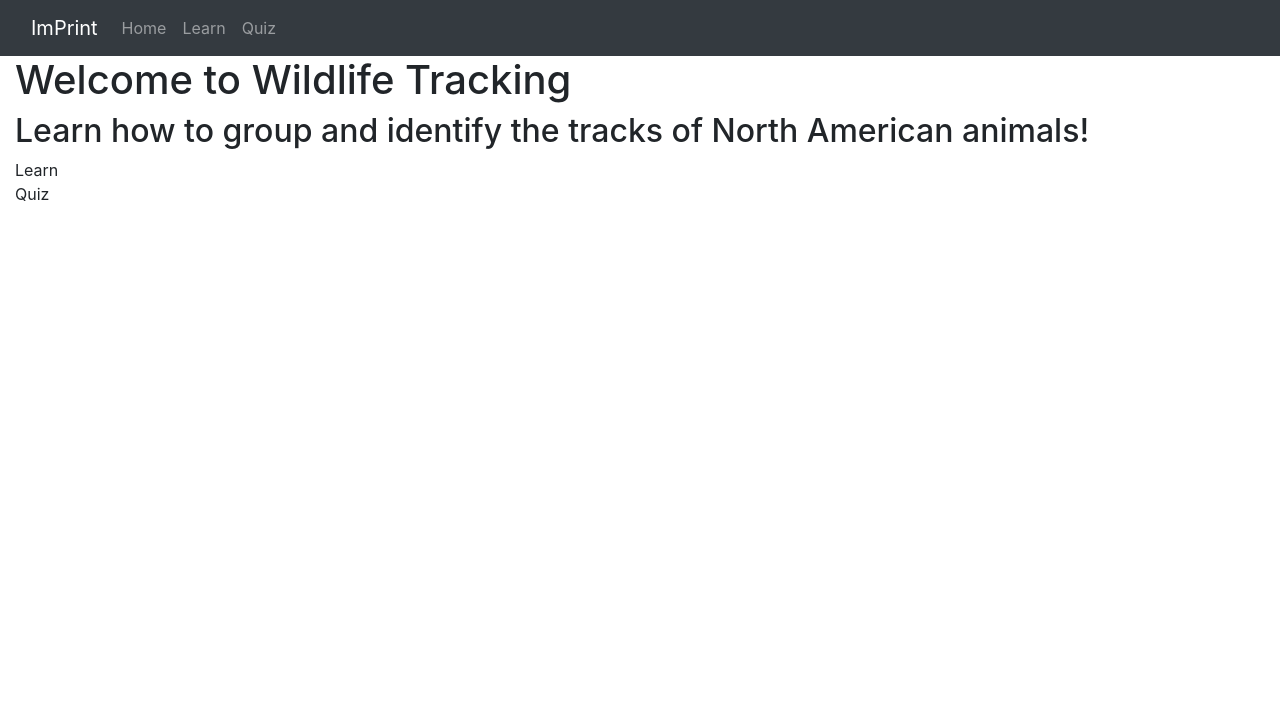
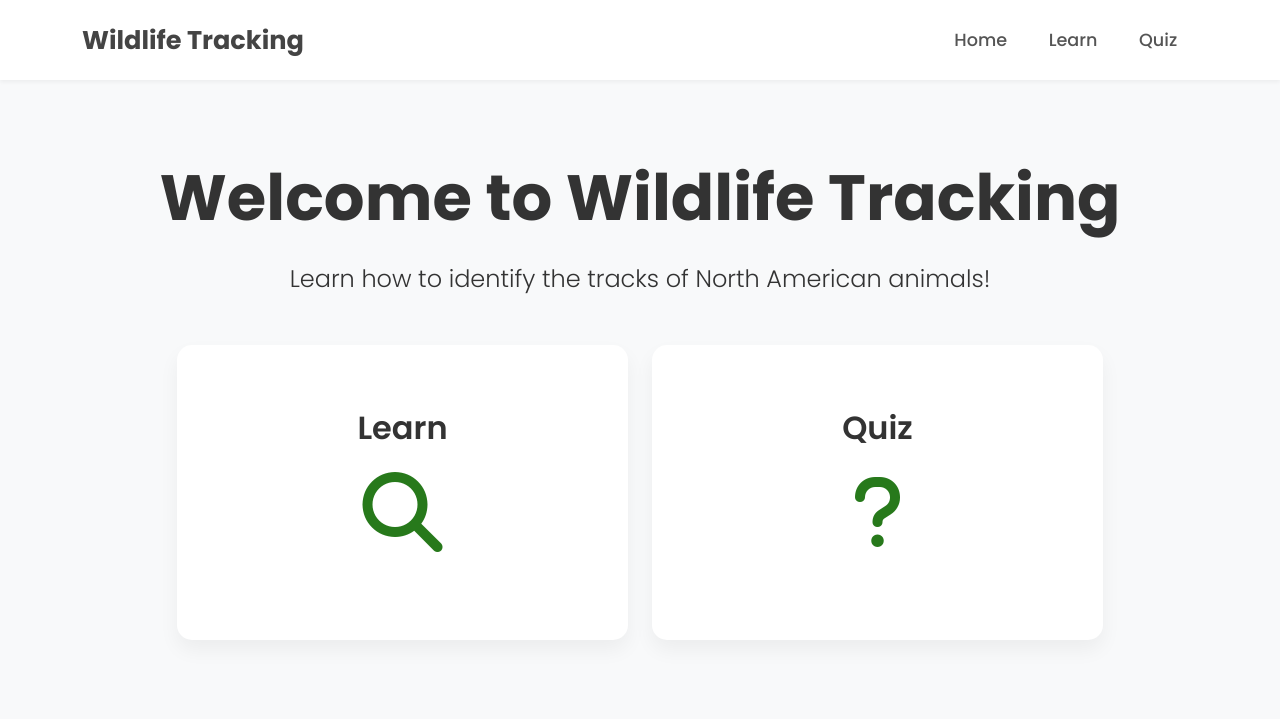
Before and after one commit to rebeccayu2015/ui-design-wildlife-tracker, a Flask app: page / in a window 1280 px wide. Shown: the top 719 px of the page. Run offline with Flask 3, Linux system fonts and the light colour scheme; some libraries are stand-ins or nearby versions.

Commit message:
Homepage created

```diff
--- a/static/css/main.css
+++ b/static/css/main.css
@@ -1 +1,102 @@
 /* MAIN CSS */
+
+/* Global Styles */
+body {
+    font-family: 'Poppins', sans-serif;
+    color: #333;
+    background-color: #f8f9fa;
+}
+
+/* Navbar */
+.navbar {
+    background-color: #fff;
+    box-shadow: 0 2px 4px rgba(0,0,0,0.05);
+    padding: 1rem 0;
+}
+
+.navbar-brand {
+    font-size: 1.6rem;
+    color: #444;
+    margin-right: 2rem;
+}
+
+.nav-link {
+    color: #555 !important;
+    font-weight: 500;
+    margin: 0 0.8rem;
+    font-size: 1.1rem;
+    transition: all 0.3s ease;
+}
+
+.nav-link:hover {
+    color: #106b03 !important;
+}
+
+/* Homepage */
+.homepage-container {
+    padding: 2rem 0 5rem;
+}
+
+/* Cards */
+.feature-card {
+    text-decoration: none;
+    display: block;
+    transition: all 0.3s ease;
+}
+
+.feature-card:hover {
+    transform: translateY(-10px);
+}
+
+.card {
+    border-radius: 15px;
+    border: none;
+    box-shadow: 0 10px 20px rgba(0,0,0,0.05);
+    transition: all 0.3s ease;
+    background-color: #fff;
+    height: 100%;
+}
+
+.feature-card:hover .card {
+    box-shadow: 0 15px 30px rgba(0,0,0,0.1);
+}
+
+.card-title {
+    color: #333;
+    font-weight: 600;
+}
+
+/* Icons */
+.icon-container {
+    margin: 1.5rem 0;
+}
+
+.icon-large {
+    font-size: 5rem;
+    color: #106b03;
+}
+
+/* Learn icon */
+.fa-search {
+    opacity: 0.9;
+}
+
+/* Quiz icon */
+.fa-question {
+    opacity: 0.9;
+}
+
+/* Responsive */
+@media (max-width: 768px) {
+    .display-3 {
+        font-size: 2.5rem;
+    }
+
+    .lead {
+        font-size: 1.1rem !important;
+    }
+
+    .icon-large {
+        font-size: 4rem;
+    }
+}
--- a/templates/home.html
+++ b/templates/home.html
@@ -2,22 +2,37 @@
 {% extends "layout.html" %}
 
 {% block content %}
-<!-- Content here -->
-<h1>
-    Welcome to Wildlife Tracking
-</h1>
+<div class="homepage-container">
+    <div class="text-center mb-5">
+        <h1 class="display-3 fw-bold mt-5 mb-4">Welcome to Wildlife Tracking</h1>
+        <p class="lead fs-4 mb-5">Learn how to identify the tracks of North American animals!</p>
+    </div>
 
-<h2>
-    Learn how to group and identify the tracks of North American animals!
-</h2>
-
-<div>
-    Learn
-    <img src="" alt="">
-</div>
-
-<div>
-    Quiz
-    <img src="" alt="">
+    <div class="row justify-content-center">
+        <div class="col-md-5">
+            <a href="/learn" class="feature-card">
+                <div class="card text-center py-5">
+                    <div class="card-body">
+                        <h2 class="card-title mb-4">Learn</h2>
+                        <div class="icon-container">
+                            <i class="fas fa-search icon-large"></i>
+                        </div>
+                    </div>
+                </div>
+            </a>
+        </div>
+        <div class="col-md-5">
+            <a href="/quiz" class="feature-card">
+                <div class="card text-center py-5">
+                    <div class="card-body">
+                        <h2 class="card-title mb-4">Quiz</h2>
+                        <div class="icon-container">
+                            <i class="fas fa-question icon-large"></i>
+                        </div>
+                    </div>
+                </div>
+            </a>
+        </div>
+    </div>
 </div>
 {% endblock %}
--- a/templates/layout.html
+++ b/templates/layout.html
@@ -9,45 +9,43 @@
     <link rel="icon" href="data:,">
 
     <!-- JQuery -->
-    <script src="http://code.jquery.com/jquery-3.3.1.min.js"></script>
+    <script src="https://code.jquery.com/jquery-3.6.0.min.js"></script>
 
     <!-- Bootstrap CSS -->
-    <link rel="stylesheet" href="https://stackpath.bootstrapcdn.com/bootstrap/4.2.1/css/bootstrap.min.css">
+    <link href="https://cdn.jsdelivr.net/npm/bootstrap@5.3.2/dist/css/bootstrap.min.css" rel="stylesheet">
+
     <!-- Bootstrap JS -->
-    <script src="https://cdn.jsdelivr.net/npm/bootstrap@5.3.2/dist/js/bootstrap.min.js"></script>
-    <script src="https://cdn.jsdelivr.net/npm/@popperjs/core@2.11.8/dist/umd/popper.min.js"></script>
+    <script src="https://cdn.jsdelivr.net/npm/bootstrap@5.3.2/dist/js/bootstrap.bundle.min.js"></script>
 
-     <!-- JQuery UI (must be loaded after Bootstrap for proper styling) -->
-    <script src="https://code.jquery.com/ui/1.12.0/jquery-ui.min.js"></script>
-    <link rel="stylesheet" href="http://code.jquery.com/ui/1.12.1/themes/base/jquery-ui.css">
+    <!-- Font Awesome for icons -->
+    <link rel="stylesheet" href="https://cdnjs.cloudflare.com/ajax/libs/font-awesome/6.4.0/css/all.min.css">
 
-    <!-- Other scripts/styles -->
+    <!-- Google Fonts -->
+    <link rel="preconnect" href="https://fonts.googleapis.com">
+    <link rel="preconnect" href="https://fonts.gstatic.com" crossorigin>
+    <link href="https://fonts.googleapis.com/css2?family=Poppins:wght@300;400;500;600;700&display=swap" rel="stylesheet">
+
+    <!-- Custom CSS -->
     <link rel="stylesheet" href="{{url_for('static', filename='css/main.css')}}">
 
-    <title>ImPrint</title>
+    <title>Wildlife Tracking</title>
 </head>
 
 <body>
     <!-- Navbar -->
-    <nav class="navbar navbar-expand-lg navbar-dark bg-dark">
-        <div class="container-fluid">
-            <a class="navbar-brand" href="/">ImPrint</a>
-            <ul class="navbar-nav mr-auto">
-                <li class="nav-item">
-                    <a class="nav-link" href="/">Home</a>
-                </li>
-                <li class="nav-item">
-                    <a class="nav-link" href="/learn">Learn</a>
-                </li>
-                <li class="nav-item">
-                    <a class="nav-link" href="/quiz">Quiz</a>
-                </li>
-            </ul>
+    <nav class="navbar navbar-expand-lg">
+        <div class="container">
+            <a class="navbar-brand fw-bold" href="/">Wildlife Tracking</a>
+            <div class="navbar-nav ms-auto">
+                <a class="nav-link" href="/">Home</a>
+                <a class="nav-link" href="/learn">Learn</a>
+                <a class="nav-link" href="/quiz">Quiz</a>
+            </div>
         </div>
     </nav>
 
     <!-- Content -->
-    <div class="container-fluid">
+    <div class="container">
         {% block content %}
         {% endblock %}
     </div>
```
Also changed, not shown: templates/quiz.html (+11 -5 lines), templates/quiz_result.html (+3 -5 lines), 2 other files.
